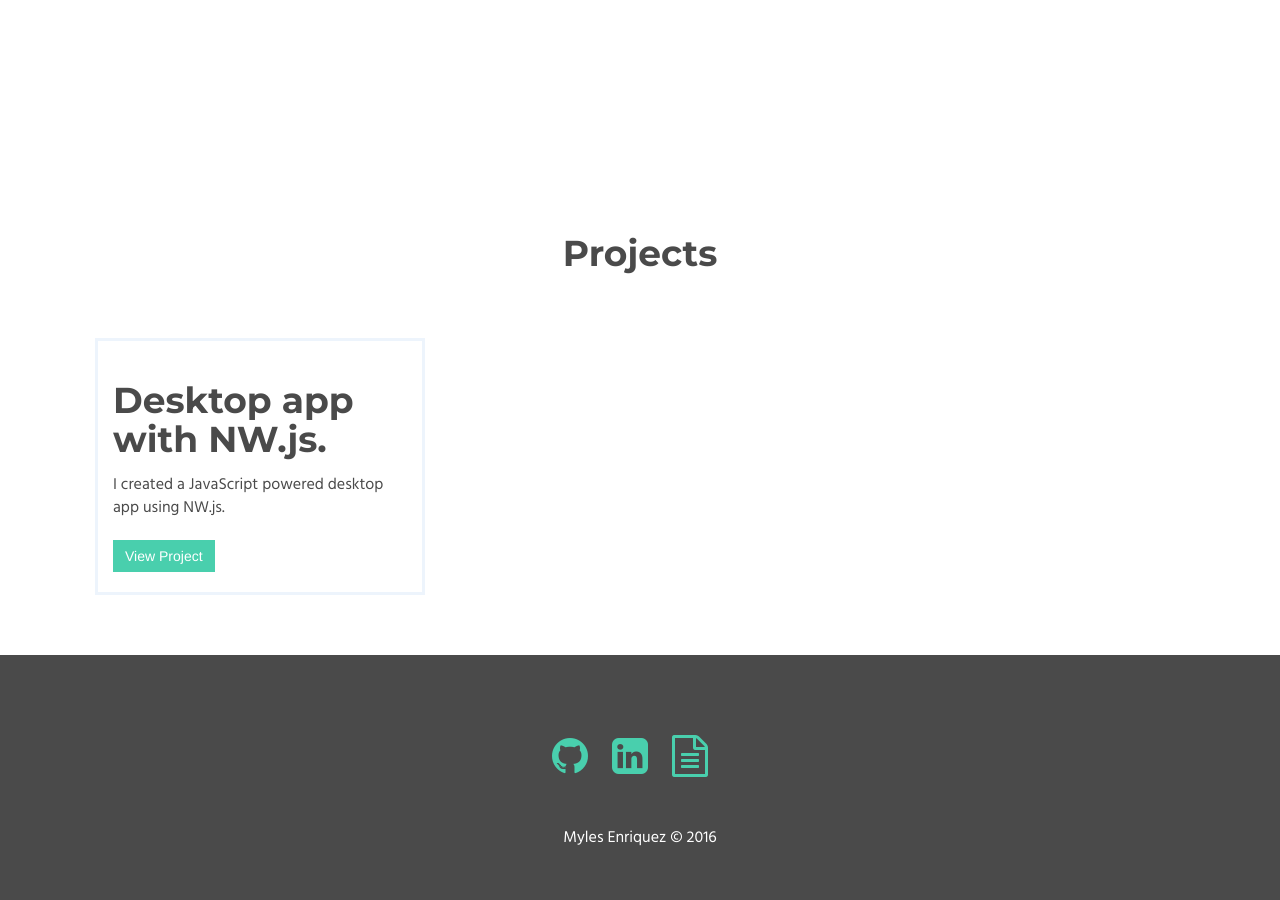
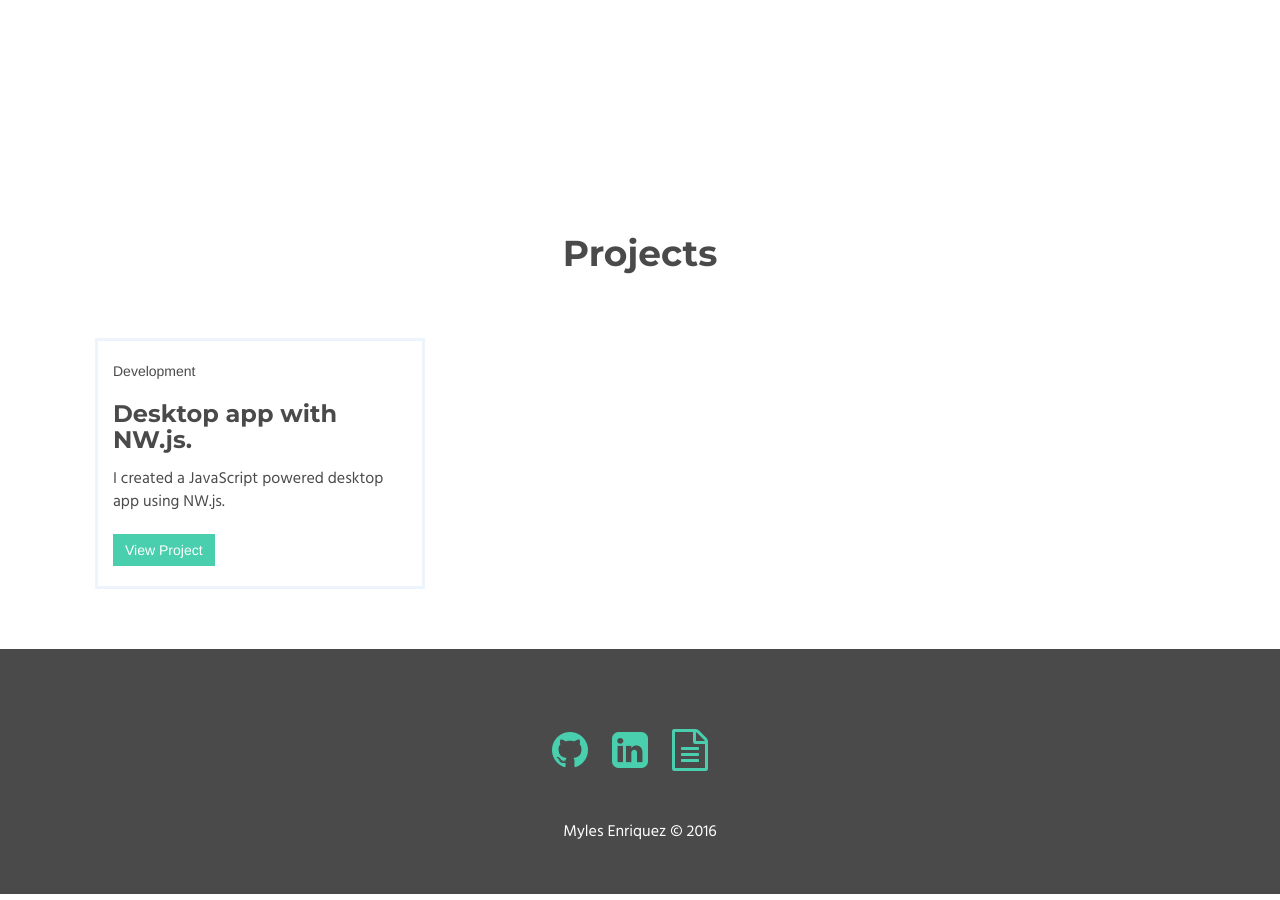
Before and after one commit to torleif-nielsen/enriquezm.github.io, a Jekyll site: the page built from index.html, in a window 1280 px wide and 900 px high, scrolled down 761 px. Built offline with Jekyll 4.4.1, drawn with Linux system fonts in a browser that asks for light colours.

Commit message:
Add banners to project boxes.

```diff
--- a/index.html
+++ b/index.html
@@ -29,7 +29,12 @@ layout: default
       {% for post in site.categories['projects'] %}
       <div class="col-xs-12 col-sm-6 col-md-4">
         <div class="project-box">
-          <h1>{{ post.title }}</h1>
+          {% if post.categories %}
+            {% for cat in post.categories offset:1 %}
+            <div class="category-header {% if cat == 'Development' %}development-cat{% else %}design-cat{% endif %}">{{ cat }}</div>
+            {% endfor %}
+          {% endif %}
+          <h3>{{ post.title }}</h3>
           <p>{{ post.blurb }}</p>
           <a href="{{ post.url | prepend: site.baseurl }}" class="btn btn-primary">View Project</a>
         </div>
```
